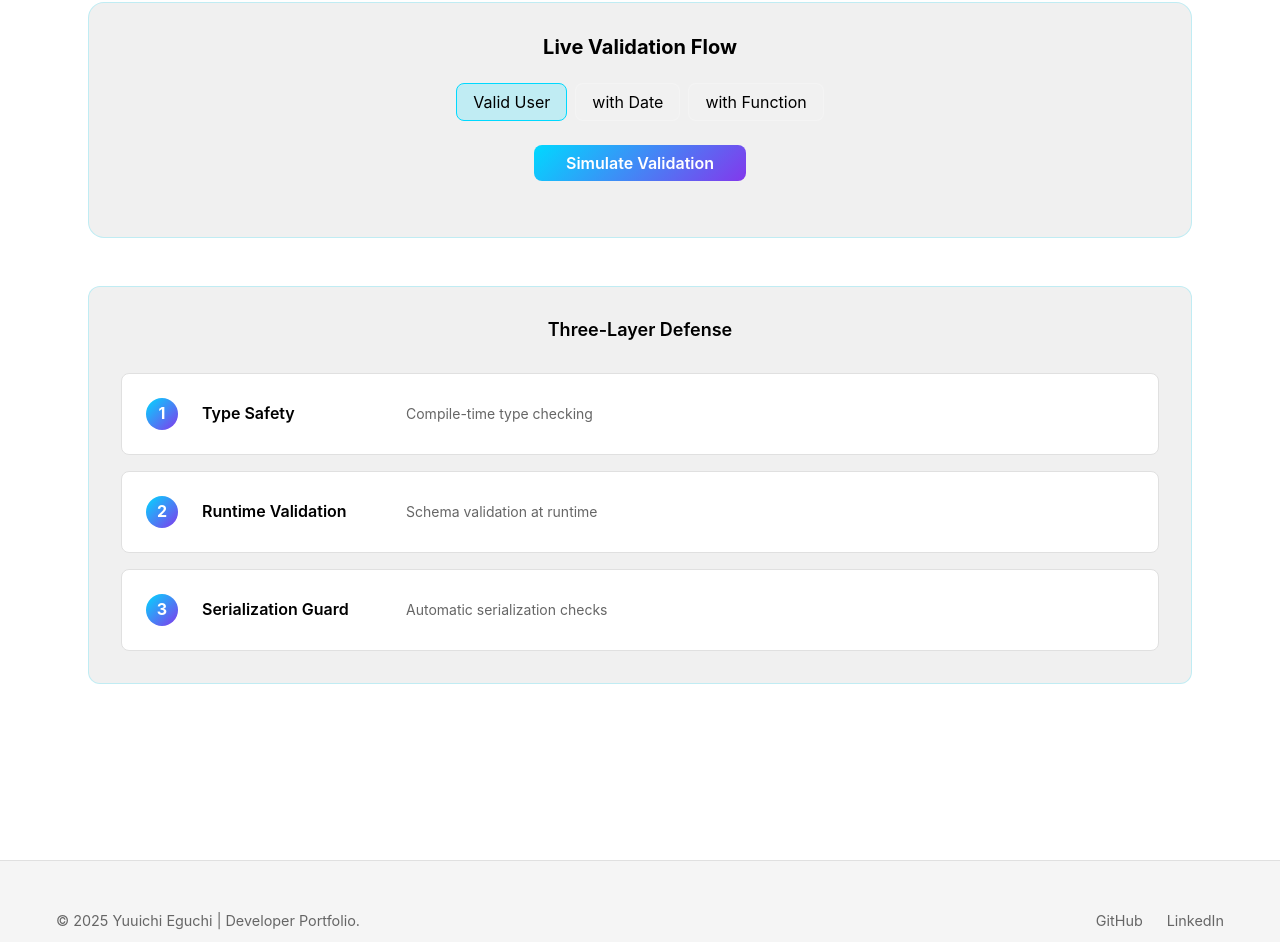
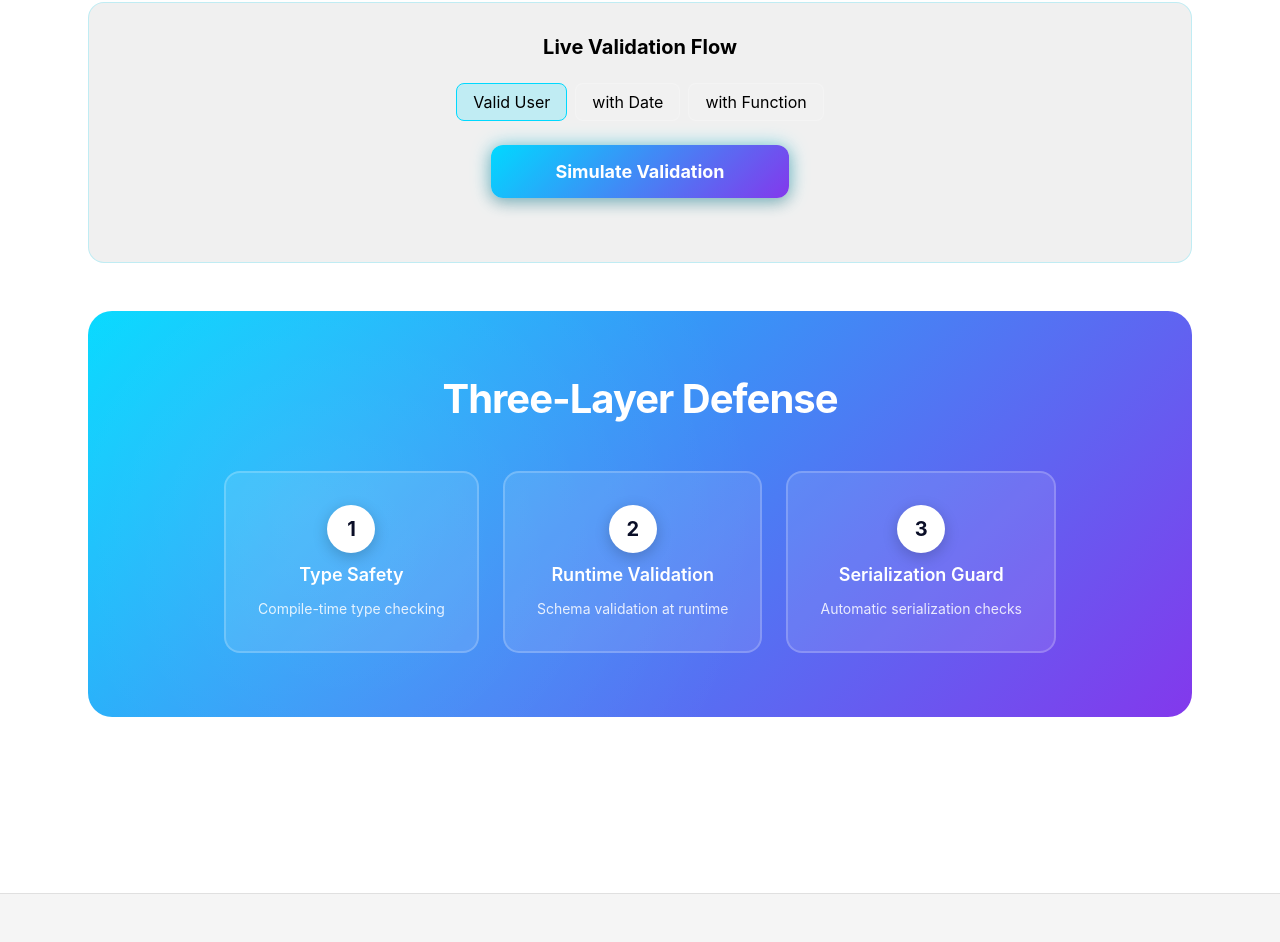
Before and after one commit to yuuichieguchi/portfolio, a Next.js app in the folder frontend/: page /capsule-rsc in a window 1280 px wide. Shown: the part 2342-3284 px from the top of the page. Built offline with nearby package versions, Linux system fonts and the light colour scheme.

Commit message:
add: actual implementation of CapsuleRsc

```diff
--- a/frontend/components/CapsuleRscDemo/ServerClientDemo/ServerClientDemo.module.css
+++ b/frontend/components/CapsuleRscDemo/ServerClientDemo/ServerClientDemo.module.css
@@ -91,73 +91,90 @@
 }
 
 .defenseDiagram {
-  background: var(--bg-section);
-  backdrop-filter: blur(10px);
-  padding: var(--spacing-xl);
-  border-radius: var(--radius-lg);
-  border: 1px solid rgba(0, 217, 255, 0.2);
-  transition: all var(--transition-normal);
+  position: relative;
+  padding: var(--spacing-3xl) var(--spacing-lg);
+  background: var(--gradient-primary);
+  color: white;
+  border-radius: var(--radius-2xl);
+  text-align: center;
+  overflow: hidden;
+  margin-top: var(--spacing-2xl);
 }
 
-.defenseDiagram:hover {
-  border-color: var(--color-cyan);
-  box-shadow: var(--shadow-glow);
+.defenseDiagram::before {
+  content: '';
+  position: absolute;
+  inset: 0;
+  background: radial-gradient(circle at 20% 50%, rgba(255, 255, 255, 0.1) 0%, transparent 50%);
+  pointer-events: none;
 }
 
 .diagramTitle {
-  font-size: 1.125rem;
-  font-weight: 600;
-  color: var(--text-primary);
-  margin-bottom: var(--spacing-xl);
+  position: relative;
+  z-index: 1;
+  font-size: clamp(1.5rem, 4vw, 2.5rem);
+  font-weight: 700;
+  letter-spacing: -1px;
+  color: white;
+  margin-bottom: var(--spacing-2xl);
   text-align: center;
 }
 
 .layers {
+  position: relative;
+  z-index: 1;
   display: flex;
-  flex-direction: column;
-  gap: var(--spacing-md);
+  gap: var(--spacing-lg);
+  justify-content: center;
+  flex-wrap: wrap;
 }
 
 .layer {
   display: flex;
+  flex-direction: column;
   align-items: center;
-  gap: var(--spacing-lg);
-  padding: var(--spacing-lg);
-  background: var(--bg-primary);
-  border: 1px solid var(--border-color);
-  border-radius: var(--radius-md);
-  transition: all var(--transition-fast);
+  gap: var(--spacing-sm);
+  padding: var(--spacing-xl);
+  background: rgba(255, 255, 255, 0.1);
+  border: 2px solid rgba(255, 255, 255, 0.2);
+  border-radius: var(--radius-xl);
+  transition: all var(--duration-fast) var(--ease-spring);
+  min-width: 200px;
+  text-align: center;
 }
 
 .layer:hover {
-  border-color: var(--color-cyan);
-  transform: translateY(-4px) translateX(4px);
-  box-shadow: var(--shadow-glow);
+  background: rgba(255, 255, 255, 0.15);
+  transform: translateY(-4px);
+  box-shadow: 0 10px 30px rgba(0, 0, 0, 0.2);
 }
 
 .layerNumber {
-  width: 32px;
-  height: 32px;
+  width: 48px;
+  height: 48px;
   display: flex;
   align-items: center;
   justify-content: center;
-  background: var(--gradient-primary);
+  background: white;
   border-radius: 50%;
-  color: white;
+  color: var(--color-dark-navy);
   font-weight: 700;
+  font-size: 1.25rem;
   flex-shrink: 0;
+  box-shadow: 0 4px 15px rgba(0, 0, 0, 0.2);
 }
 
 .layerName {
   font-weight: 600;
-  color: var(--text-primary);
-  min-width: 180px;
+  color: white;
+  font-size: 1.125rem;
 }
 
 .layerDesc {
-  color: var(--text-secondary);
+  color: rgba(255, 255, 255, 0.85);
   margin: 0;
   font-size: 0.875rem;
+  line-height: 1.5;
 }
 
 .simulationSection {
@@ -203,19 +220,27 @@
 
 .simulateButton {
   display: block;
-  margin: 0 auto var(--spacing-lg, 1.5rem);
-  padding: var(--spacing-sm, 0.5rem) var(--spacing-xl, 2rem);
+  margin: 0 auto var(--spacing-xl, 2rem);
+  padding: var(--spacing-md, 1rem) var(--spacing-3xl, 4rem);
   background: linear-gradient(135deg, var(--color-cyan, #00d9ff), var(--color-violet, #8338ec));
   border: none;
-  border-radius: var(--radius-md, 0.5rem);
+  border-radius: var(--radius-lg, 0.75rem);
   color: white;
-  font-weight: 600;
+  font-size: 1.125rem;
+  font-weight: 700;
   cursor: pointer;
+  box-shadow: 0 0 20px rgba(0, 217, 255, 0.4), 0 4px 15px rgba(0, 0, 0, 0.3);
+  transition: box-shadow var(--duration-fast, 150ms), transform var(--duration-fast, 150ms);
+}
+
+.simulateButton:hover:not(:disabled) {
+  box-shadow: 0 0 30px rgba(0, 217, 255, 0.6), 0 6px 20px rgba(0, 0, 0, 0.4);
 }
 
 .simulateButton:disabled {
   opacity: 0.6;
   cursor: not-allowed;
+  box-shadow: none;
 }
 
 .validationFlow {
@@ -234,14 +259,10 @@
 }
 
 .flowLabel {
-  padding: var(--spacing-xs, 0.25rem) var(--spacing-sm, 0.5rem);
-  background: rgba(0, 217, 255, 0.1);
-  border-radius: var(--radius-sm, 0.375rem);
   font-size: 0.875rem;
 }
 
 .flowArrow {
-  color: var(--color-cyan, #00d9ff);
 }
 
 .validationResult {
@@ -290,13 +311,24 @@
     grid-template-columns: 1fr;
   }
 
-  .layer {
-    flex-direction: column;
-    text-align: center;
-    gap: var(--spacing-sm);
+  .defenseDiagram {
+    padding: var(--spacing-2xl) var(--spacing-md);
+    border-radius: var(--radius-xl);
   }
 
-  .layerName {
+  .diagramTitle {
+    font-size: clamp(1.25rem, 5vw, 1.75rem);
+    margin-bottom: var(--spacing-xl);
+  }
+
+  .layers {
+    flex-direction: column;
+    gap: var(--spacing-md);
+  }
+
+  .layer {
     min-width: auto;
+    width: 100%;
+    padding: var(--spacing-lg);
   }
 }
```
